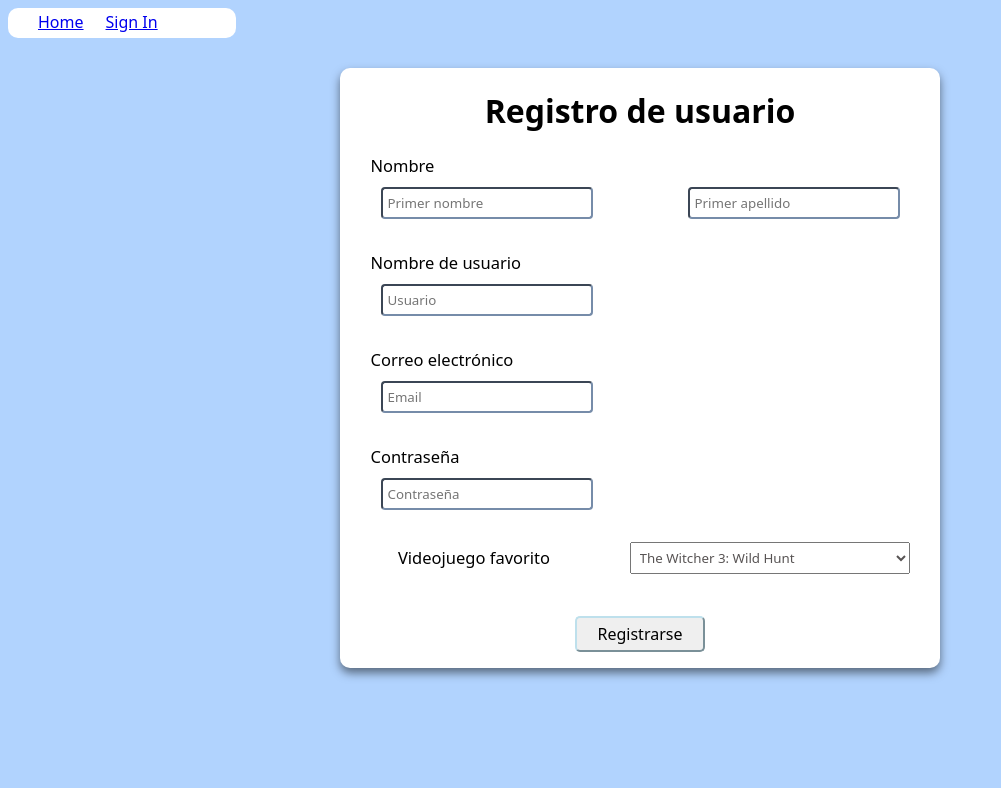
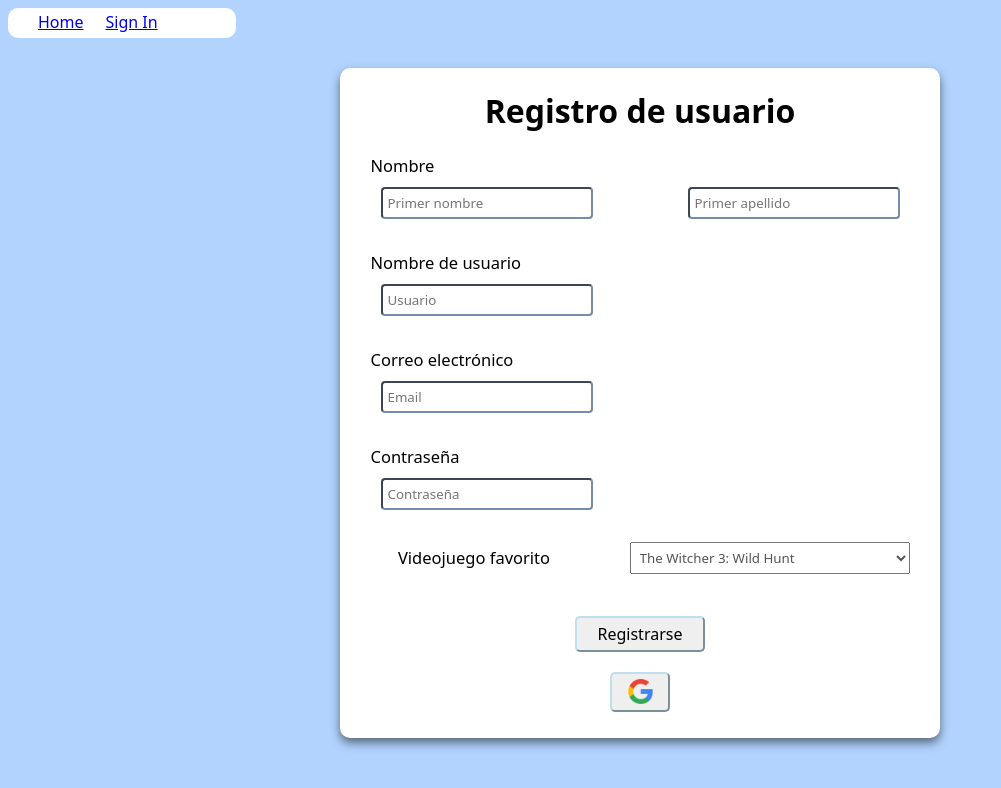
Before and after one commit to diegg22unimet/Microproyecto-2, a React (Vite) app: page /signup in a window 1280 px wide. Shown: the top 788 px of the page, without its empty margins (0-1001 px from the left). Built offline with nearby package versions, Linux system fonts and the light colour scheme.

Commit message:
Agregada iniciar sesión con Google en SignUpPage

```diff
--- a/src/pages/LoginPage.module.css
+++ b/src/pages/LoginPage.module.css
@@ -35,5 +35,4 @@
     width: 60px;
     background-size: 25px 25px;
     background-position:center;
-
 }
--- a/src/pages/SignUpPage.jsx
+++ b/src/pages/SignUpPage.jsx
@@ -1,7 +1,15 @@
+import{ signInWithPopup} from "firebase/auth";
+import {auth, googleProvider} from '../firebase'
 import styles from "./SignUpPage.module.css"
 import videojuegos from '../videogames.json';
 
 function SignUpPage(){
+
+    async function handleClick() {
+        const result = await signInWithPopup(auth,googleProvider);
+        console.log(result);
+    }
+
     return (
         <div>
             <div className={styles.navbar}>
@@ -63,6 +71,9 @@ function SignUpPage(){
                     <div className={styles.signup_button}>
                         <button type="button">Registrarse</button>
                     </div>
+                    <div>
+                        <button onClick={handleClick} className={styles.btn__google}></button>
+                    </div>
                 </div>
             </div>
         </div>
--- a/src/pages/SignUpPage.module.css
+++ b/src/pages/SignUpPage.module.css
@@ -23,7 +23,7 @@ body {
 
 .info {
     width: 600px;
-    height: 600px;
+    height: 670px;
     display: flex;
     background-color: white;
     flex-direction: column;
@@ -86,3 +86,13 @@ button {
     margin-left: auto;
     margin-right: auto;
 }
+
+.btn__google{
+    background-image: url('../../public/google.webp');
+    background-repeat:no-repeat;
+    text-align: left;
+    height: 40px;
+    width: 60px;
+    background-size: 25px 25px;
+    background-position:center;
+}
```
